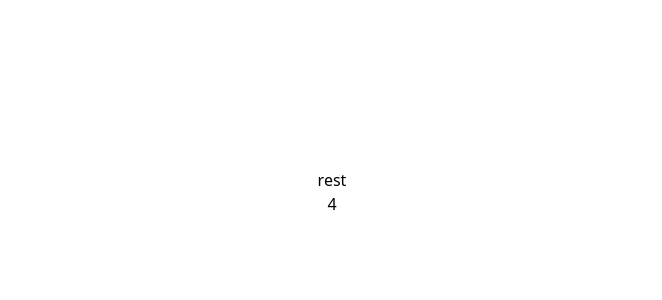
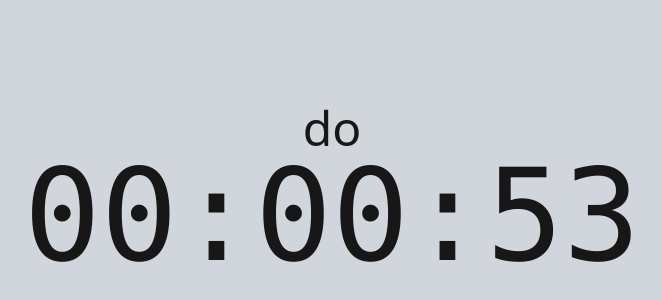
Before and after one commit to tuananh0333/fitness-counter, a React (Vite) app: page / in a window 1280 px wide. Shown: the part 208-508 px from the top of the page, without its empty margins (308-970 px from the left). Built offline with nearby package versions, Linux system fonts and the light colour scheme.

Commit message:
time format

```diff
--- a/package.json
+++ b/package.json
@@ -11,6 +11,7 @@
   },
   "dependencies": {
     "@tailwindcss/vite": "^4.0.6",
+    "classnames": "^2.5.1",
     "react": "^19.0.0",
     "react-dom": "^19.0.0"
   },
--- a/src/App.tsx
+++ b/src/App.tsx
@@ -1,18 +1,20 @@
 import {Step} from "./fitness-types/workout";
 import {CountDown} from "./components/count-down.tsx";
 import {useEffect, useState} from "react";
+import classNames from "classnames";
 
 const steps: Step[] = [
-  {type: 'do', time: 5},
+  {type: 'do', time: 60},
   {type: 'rest', time: 5},
   {type: 'do', time: 5},
 ]
 
 function App() {
   const [currentStepIndex, setCurrentStepIndex] = useState(0);
-  const [currentStep, setCurrentStep] = useState<Step>();
+  const [currentStep, setCurrentStep] = useState<Step|null>();
   const [workoutEnded, setWorkoutEnded] = useState(false);
   const timedOut = () => {
+    // temporary set to reset step timeout
     setCurrentStep({
       type: 'do',
       time: 0
@@ -24,10 +26,14 @@ function App() {
     setCurrentStep(steps[currentStepIndex]);
   }, [currentStepIndex]);
 
+  if (!currentStep) return null;
   return (
-    <div className={"w-full h-full flex justify-center items-center text-center "}>
-      {workoutEnded || !currentStep ? <section>ended</section> : <section>
-        {currentStep.type}
+    <div className={classNames("w-full h-full flex justify-center items-center text-center transition-all", {
+      'bg-neutral-900 text-gray-300': workoutEnded || currentStep.type === 'rest',
+      'bg-gray-300 text-neutral-900': !workoutEnded && currentStep.type === 'do',
+    })}>
+      {workoutEnded ? <section className={'text-5xl'}>ended</section> : <section>
+        <span className={'text-5xl'} >{currentStep.type}</span>
         <CountDown time={currentStep.time} timedOut={() => timedOut()}/>
       </section>}
     </div>
--- a/src/components/count-down.tsx
+++ b/src/components/count-down.tsx
@@ -1,4 +1,5 @@
 import {FC, useEffect, useRef, useState} from "react";
+import {parseTime} from "../utlis/number-utils.ts";
 
 export interface IProps {
   time: number;
@@ -27,7 +28,7 @@ const CountDown: FC<IProps> = ({time, timedOut}) => {
   }, [time]);
 
   return <section>
-    {timeRemain}
+    <span className={'font-mono text-9xl'}>{parseTime(timeRemain)}</span>
   </section>
 }
 
--- /dev/null
+++ b/src/utlis/number-utils.ts
@@ -0,0 +1,14 @@
+const pad = (num: number, size: number) => {
+  let _num = num.toString();
+  while (_num.length < size) _num = "0" + num;
+  return _num;
+}
+
+const parseTime = (time: number) => {
+  const hours = Math.floor(time / 3600);
+  const minutes = Math.floor((time - hours * 3600) / 60);
+  const seconds = time - (hours * 3600 + minutes * 60);
+  return `${pad(hours, 2)}:${pad(minutes, 2)}:${pad(seconds, 2)}`;
+}
+
+export { parseTime };
```
Also changed, not shown: 1 other file (tests, documents, lock files or other folders).
